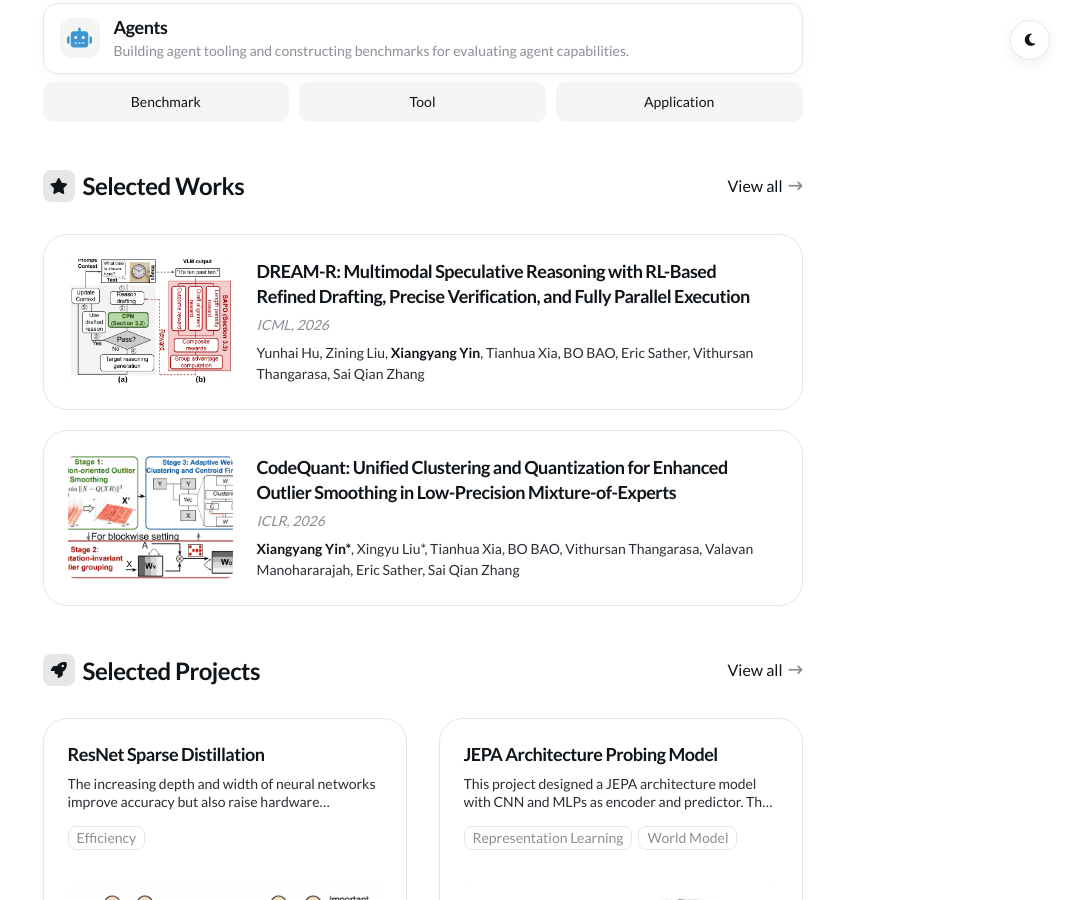
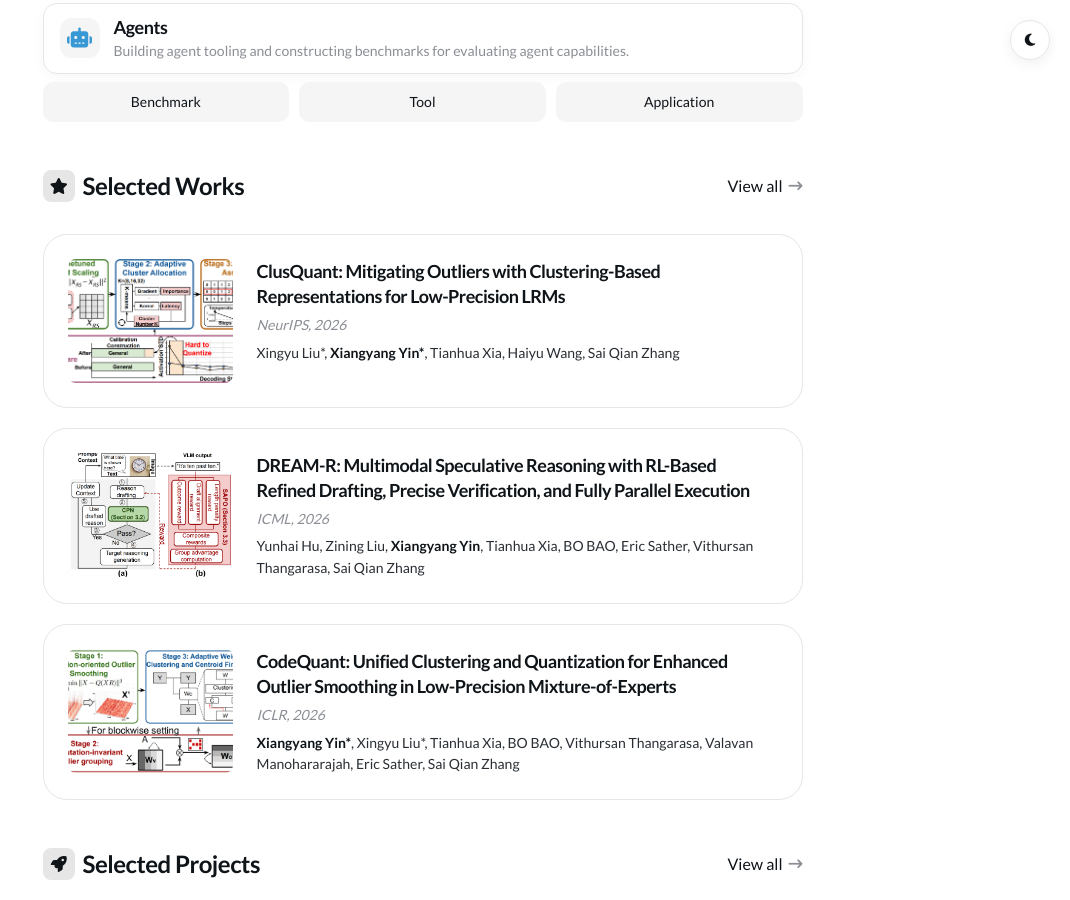
Before and after one commit to shawnyin128/shawnyin128.github.io, a Jekyll site: the page built from index.html, in a window 1280 px wide and 900 px high, scrolled down 1455 px. Shown: the whole window, without its empty margins (210-1280 px from the left). Built offline with Jekyll 4.4.1, drawn with Linux system fonts in a browser that asks for light colours; a style sheet for code colours, icons or effects is not loaded.

Commit message:
docs(works): add ClusQuant to selected works

```diff
--- a/_data/settings.yml
+++ b/_data/settings.yml
@@ -97,6 +97,12 @@ selected_works_settings:
   description:
   view_all_link: '/publications/'
   items:
+    - title: 'ClusQuant: Mitigating Outliers with Clustering-Based Representations for Low-Precision LRMs'
+      venue: 'NeurIPS, 2026'
+      authors: 'Xingyu Liu*, <strong>Xiangyang Yin*</strong>, Tianhua Xia, Haiyu Wang, Sai Qian Zhang'
+      link:
+      image: '/images/works/clusquant.png'
+      tag:
     - title: 'DREAM-R: Multimodal Speculative Reasoning with RL-Based Refined Drafting, Precise Verification, and Fully Parallel Execution'
       venue: 'ICML, 2026'
       authors: 'Yunhai Hu, Zining Liu, <strong>Xiangyang Yin</strong>, Tianhua Xia, BO BAO, Eric Sather, Vithursan Thangarasa, Sai Qian Zhang'
```
Also changed, not shown: images/works/clusquant.png (added).
